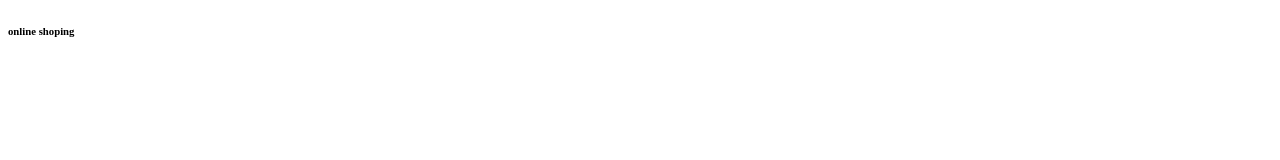
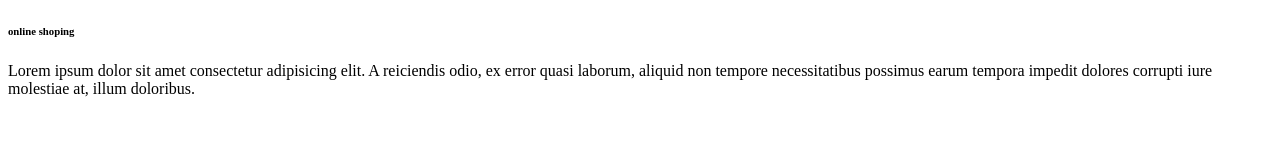
Before and after one commit to huriyaaslam/class3, a plain HTML site: page index.html in a window 1280 px wide. Drawn offline with Linux system fonts and the light colour scheme.

Commit message:
modified index file

```diff
--- a/index.html
+++ b/index.html
@@ -1,12 +1,16 @@
 <!DOCTYPE html>
 <html lang="en">
+
 <head>
     <meta charset="UTF-8">
     <meta name="viewport" content="width=device-width, initial-scale=1.0">
     <title>Document</title>
 </head>
+
 <body>
     <h6>online shoping</h6>
+    <p>Lorem ipsum dolor sit amet consectetur adipisicing elit. A reiciendis odio, ex error quasi laborum, aliquid non
+        tempore necessitatibus possimus earum tempora impedit dolores corrupti iure molestiae at, illum doloribus.</p>
+</body>
 
-</body>
 </html>
```
